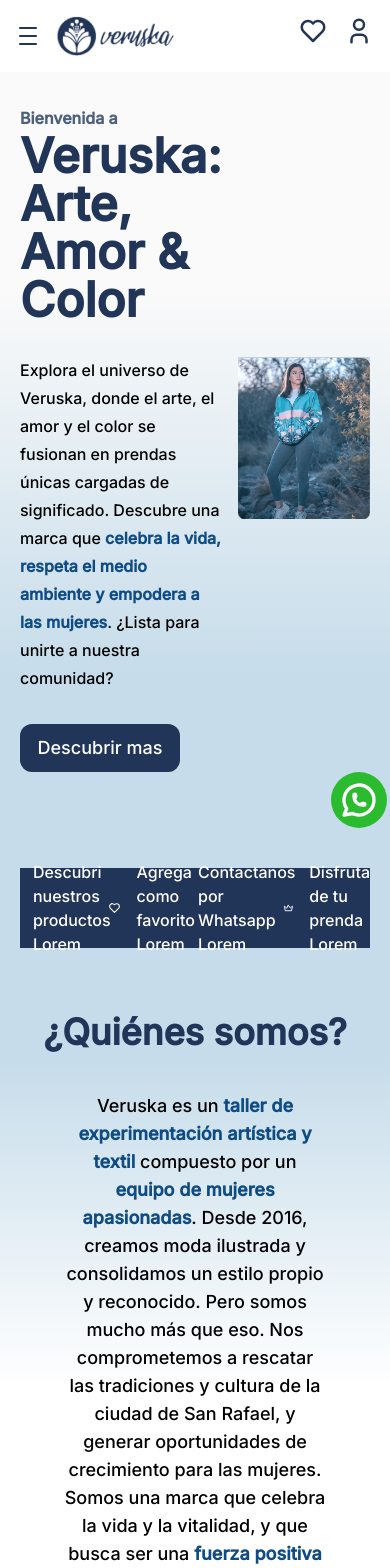
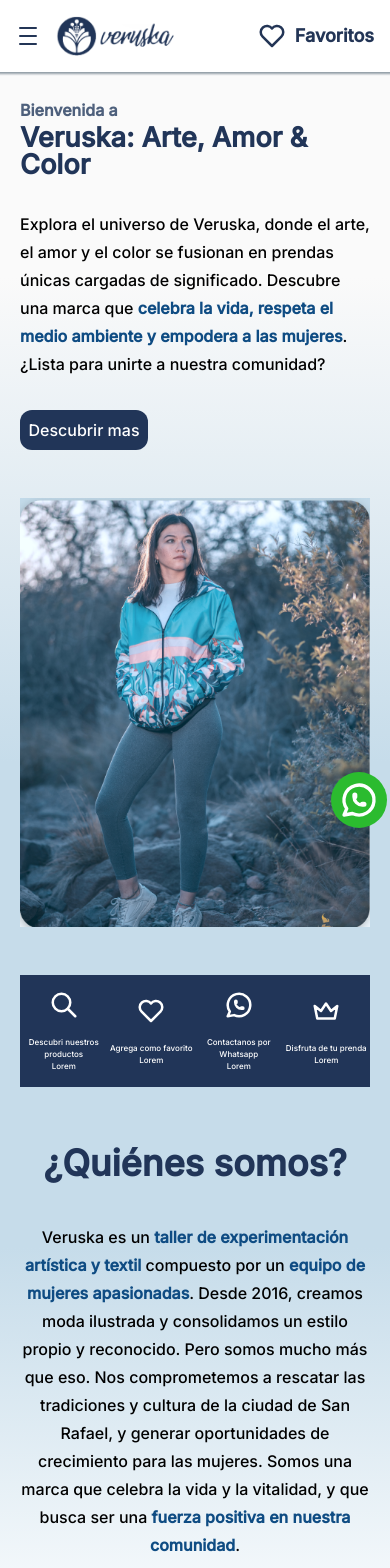
Before and after one commit to leandrobattocchio/veruska, a React (Vite) app: page / in a window 390 px wide. Shown: the top 1568 px of the page. Built offline with nearby package versions, Linux system fonts and the light colour scheme.

Commit message:
responsive home

```diff
--- a/src/components/AsideBar/AsideBar.jsx
+++ b/src/components/AsideBar/AsideBar.jsx
@@ -4,7 +4,7 @@
 function AsideBar () {
     return (
         <div
-            className='aside-bar fixed right-3 top-2/4 cursor-pointer hover:scale-110 transform transition duration-300 p-2 rounded-full'
+            className='aside-bar fixed md:right-3 md:top-2/4 cursor-pointer hover:scale-110 transform transition duration-300 p-2 rounded-full'
             style={{ backgroundColor: '#2bbb2f' }}
         >
             <WhatsAppIcon />
--- a/src/components/Icons/Icon.jsx
+++ b/src/components/Icons/Icon.jsx
@@ -18,9 +18,9 @@
 }
 
 
-export const WhatsAppIcon = () => {
+export const WhatsAppIcon = ({ className }) => {
     return (
-        <svg xmlns="http://www.w3.org/2000/svg" className="icon icon-tabler icon-tabler-brand-whatsapp" width="40" height="40" viewBox="0 0 24 24" strokeWidth="2" stroke="white" fill="none" strokeLinecap="round" strokeLinejoin="round">
+        <svg xmlns="http://www.w3.org/2000/svg" className={`${className} icon icon-tabler icon-tabler-brand-whatsapp`} width="40" height="40" viewBox="0 0 24 24" strokeWidth="2" stroke="white" fill="none" strokeLinecap="round" strokeLinejoin="round">
             <path stroke="none" d="M0 0h24v24H0z" fill="none"></path>
             <path d="M3 21l1.65 -3.8a9 9 0 1 1 3.4 2.9l-5.05 .9"></path>
             <path d="M9 10a.5 .5 0 0 0 1 0v-1a.5 .5 0 0 0 -1 0v1a5 5 0 0 0 5 5h1a.5 .5 0 0 0 0 -1h-1a.5 .5 0 0 0 0 1"></path>
--- a/src/components/Layout/Layout.css
+++ b/src/components/Layout/Layout.css
@@ -1,8 +1,4 @@
-@media screen and (max-width: 1200px) {
-    .layout {
-        padding: 4rem !important;
-    }
-}
+@media screen and (max-width: 1200px) {}
 
 @media screen and (max-width: 769px) {
     .layout {
--- a/src/components/Layout/Layout.jsx
+++ b/src/components/Layout/Layout.jsx
@@ -6,7 +6,7 @@
     const { pathname } = useLocation()
 
     return (
-        <div className={`md:px-36 px-5 md:py-24 py-8 ${pathname === '/' ? 'gradiente' : ''}`}>
+        <div className={`md:px-36 px-5 md:py-24 py-24 ${pathname === '/' ? 'gradiente' : ''}`}>
             {children}
         </div>
     )
--- a/src/components/Navbar/components/NavbarCollapse/NavbarCollapse.jsx
+++ b/src/components/Navbar/components/NavbarCollapse/NavbarCollapse.jsx
@@ -1,5 +1,5 @@
-import { Link } from "react-router-dom"
-import { CancelIcon, CollapseIcon, HeartIcon, UserIcon } from "../../../Icons"
+import { Link, useLocation } from "react-router-dom"
+import { CancelIcon, CollapseIcon, HeartIcon } from "../../../Icons"
 import { useState } from "react"
 import logo from '../../../../assets/logo.png'
 import './NavbarCollapse.css'
@@ -9,13 +9,14 @@
 
 function NavbarCollapse () {
     const [showCollapse, setShowCollapse] = useState(false)
-
+    const { pathname } = useLocation()
     const handleCollapse = () => {
         setShowCollapse(prevState => !prevState)
     }
 
     return (
-        <div className="flex flex-col navbar-collapse  w-full" style={{ boxShadow: '0px 0px 2px 2px #919da6', color: '#233556', backgroundColor: '#fff' }}>
+        <>
+            <div className="flex flex-col navbar-collapse w-full z-55 fixed" style={{ boxShadow: '0px 0px 2px 2px #919da6', color: '#233556', backgroundColor: '#fff' }}>
                 <div className="flex justify-between p-4">
                     <div className="flex gap-4">
                         <div className="flex items-center cursor-pointer" onClick={handleCollapse}>
@@ -23,26 +24,27 @@
                         </div>
                         <img src={logo} className="w-34 h-10" />
                     </div>
-                <div className="flex gap-4">
+                    <div className="flex justify-center items-center gap-2">
                         <HeartIcon />
-                    <UserIcon />
+                        <p className="font-black text-lg">Favoritos</p>
+                    </div>
                 </div>
             </div>
             {
                 showCollapse && (
-                    <div className="flex flex-col items-start gap-0.5 font-black gap-1 text-xl pl-4 absolute w-2/3 h-full navbar-collapse" style={{ backgroundColor: '#dddddd' }}>
+                    <div className="flex flex-col items-start gap-0.5 font-black gap-1 text-xl p-4 fixed w-2/3 h-full navbar-collapse z-55" style={{ backgroundColor: '#dddddd' }}>
                         <button className="self-start pt-4" onClick={handleCollapse}><CancelIcon /></button>
                         <div className="flex flex-col pl-1">
-                            <Link onClick={handleCollapse} className={hoverAnchor} to='/'>Inicio</Link>
-                            <Link onClick={handleCollapse} className={hoverAnchor} to='/productos'>Productos</Link>
-                            <Link onClick={handleCollapse} className={hoverAnchor} to='/nosotros'>Nosotros</Link>
-                            <Link onClick={handleCollapse} className={hoverAnchor} to='/clientes'>Clientes</Link>
-                            <Link onClick={handleCollapse} className={hoverAnchor} to='/contacto'>Contacto</Link>
+                            <Link onClick={handleCollapse} className={`${hoverAnchor} ${'/' === pathname ? 'border-b-4 border-indigo-900' : ''}`} to='/'>Inicio</Link>
+                            <Link onClick={handleCollapse} className={`${hoverAnchor} ${'/productos' === pathname ? 'border-b-4 border-indigo-900' : ''}`} to='/productos'>Productos</Link>
+                            <Link onClick={handleCollapse} className={`${hoverAnchor} ${'/nosotros' === pathname ? 'border-b-4 border-indigo-900' : ''}`} to='/nosotros'>Nosotros</Link>
+                            <Link onClick={handleCollapse} className={`${hoverAnchor} ${'/clientes' === pathname ? 'border-b-4 border-indigo-900' : ''}`} to='/clientes'>Clientes</Link>
+                            <Link onClick={handleCollapse} className={`${hoverAnchor} ${'/contacto' === pathname ? 'border-b-4 border-indigo-900' : ''}`} to='/contacto'>Contacto</Link>
                         </div>
                     </div>
                 )
             }
-        </div>
+        </>
     )
 }
 
--- a/src/pages/Inicio/Inicio.css
+++ b/src/pages/Inicio/Inicio.css
@@ -1,36 +1,81 @@
+@media screen and (max-width: 1400px) {
+    .estar-al-tanto {
+        flex-direction: column;
+
+    }
+
+    .estar-al-tanto div {
+        width: 100%;
+        justify-content: center;
+    }
+}
+
 @media screen and (max-width: 1200px) {
 
-    .inicio-about {
-        padding-bottom: 6rem;
+    .home-title p {
+        font-size: 1.4rem;
     }
 
-    .titulo-2 {
-        padding: 4rem 0rem;
-        min-height: 50vh !important;
+    .home-title h1 {
+        font-size: 1.7rem;
     }
 
-    .title-image {
+    .home-text {
+        font-size: 1rem;
+    }
+
+    .info-home-text {
+        font-size: 0.8rem;
+    }
+
+    .info-home-text div svg {
+        width: 30px !important;
+        height: 30px !important;
+    }
+
+    .titulo-1 {
+        flex-direction: column;
+        align-items: center;
         justify-content: center;
+    }
+
+    .titulo-1 div img {
+        width: 400px;
+        height: auto;
+    }
+
+    .titulo-1 div {
+        justify-content: center;
+    }
+
+    .welcome-home {
         width: 100%;
     }
 
-    .title-image img {
-        padding: 0;
+    .estar-al-tanto div div button {
+        font-size: 1rem;
+        width: 8rem;
+        padding: 0.5rem;
+        height: 3.2rem;
     }
+
+    .estar-al-tanto div div input {
+        font-size: 1rem;
+        width: 30rem;
+        height: 3.2rem;
+    }
+
 }
 
 @media screen and (max-width: 769px) {
-    .title-image img {
-        padding: 0;
-        width: 100%;
+    .welcome-home {
+        padding: 0rem 0rem 2rem 0rem;
     }
 
-    .inicio-about p {
-        width: 100%;
-    }
-
-    .inicio-about {
-        padding-bottom: 6rem;
+    .welcome-home button {
+        font-size: 1rem;
+        width: 8rem;
+        height: 2.5rem;
     }
 
 }
@@ -84,4 +129,50 @@
         width: 100%;
         font-size: 1rem;
     }
+
+
+    .estar-al-tanto div p:first-child {
+        font-size: 1.7rem;
+    }
+
+    .estar-al-tanto div p {
+        padding: 0;
+    }
+
+    .estar-al-tanto div div {
+        width: 100%;
+        padding: 0rem 0rem 2rem 0rem;
+        gap: 1rem;
+    }
+
+    .estar-al-tanto div div button {
+        font-size: 0.7rem;
+        padding: 0.5rem;
+        width: 40%;
+        height: 2.7rem;
+    }
+
+    .estar-al-tanto div div input {
+        font-size: 0.7rem;
+        width: 60%;
+        height: 2.7rem;
+    }
+
+    .info-home-text {
+        font-size: 0.5rem;
+        height: 7rem;
+        margin: 3rem 0rem 2rem 0rem;
+    }
+
+    .info-home-text div {
+        justify-content: center;
+        align-items: center;
+        text-align: center;
+        flex-direction: column;
+    }
+
+    .info-home-text div div {
+        text-align: center;
+        flex-direction: column;
+    }
 }
--- a/src/pages/Inicio/Inicio.jsx
+++ b/src/pages/Inicio/Inicio.jsx
@@ -9,8 +9,9 @@
 import ClientSlider from '../../components/ClientsSlider/ClientSlider'
 import { SlLocationPin } from 'react-icons/sl'
 import { SearchIcon, HeartIcon, WhatsAppIcon, CrownIcon } from '../../components/Icons/Icon'
+import { useEffect } from 'react'
 import './Inicio.css'
-import { useEffect } from 'react'
+import '../Nosotros/Nosotros.css'
 
 const importantText = 'text-primary-darkblue'
 
@@ -23,12 +24,12 @@
     return (
         <div className="background-home">
             <div className={`flex items-center py-10 gap-4 items-center titulo-1`} style={{ minHeight: '70vh' }}>
-                <div className="flex flex-col gap-8 w-screen">
-                    <div className=''>
+                <div className="flex flex-col gap-8 w-screen welcome-home">
+                    <div className='home-title'>
                         <p style={{ color: '#4e607c' }} className='text-xl font-black'>Bienvenida a</p>
                         <h1 className="text-5xl font-black text-primary-darkerblue">Veruska: Arte, Amor & Color</h1>
                     </div>
-                    <p className="text-lg">
+                    <p className="text-lg home-text">
                         Explora el universo de Veruska, donde el arte, el amor y el color se fusionan en prendas únicas cargadas de significado. Descubre una marca que <b className={importantText}>celebra la vida, respeta el medio ambiente y empodera a las mujeres</b>.
                         ¿Lista para unirte a nuestra comunidad?
                     </p>
@@ -38,7 +39,7 @@
                     <img src={picture1} className="w-3/4 h-full object-cover " />
                 </div>
             </div>
-            <div className='w-full h-20 mt-24 flex' style={{ backgroundColor: 'rgb(33 53 88)' }}>
+            <div className='w-full h-20 mt-24 flex info-home-text' style={{ backgroundColor: 'rgb(33 53 88)' }}>
                 <div className='w-1/4 flex text-white justify-center items-center gap-4'>
                     <SearchIcon style={{ width: '40px', height: '40px' }} />
                     <div className='flex flex-col'>
@@ -84,7 +85,7 @@
                         <img src={picture6} className="rounded-2xl" />
                     </div>
                 </div>
-                <div style={{ backgroundColor: '#c0d8e7' }} className=' w-full flex justify-between p-10'>
+                <div style={{ backgroundColor: '#c0d8e7' }} className=' w-full flex justify-between p-10 estar-al-tanto'>
                     <div className='w-3/5 flex flex-col justify-center items-center gap-10'>
                         <p className='text-5xl font-black text-primary-darkerblue text-center'>¿Queres estar al tanto de nuestra moda?</p>
                         <p className='text-lg px-10'>Recibí en tu correo electrónico las <b className={importantText}>mejores novedades, promociones exclusivas y contenido inspirador</b> al suscribirte a nuestro boletín. Se parte de nuestra comunidad y mantente actualizada con lo mejor de nuestra moda ilustrada y respetuosa con el medio ambiente.</p>
```
Lines whose indentation alone changed are shown as unchanged.
